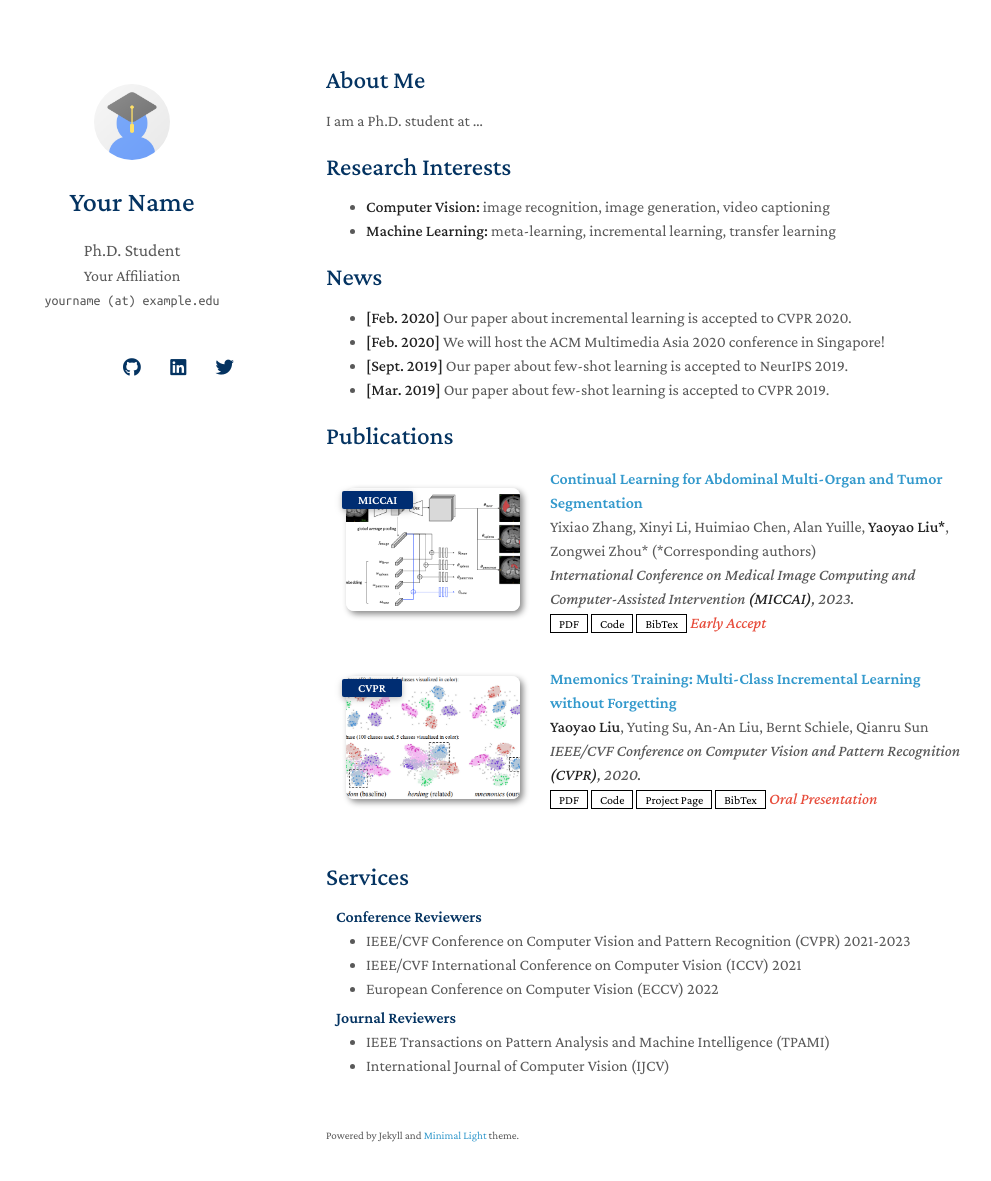
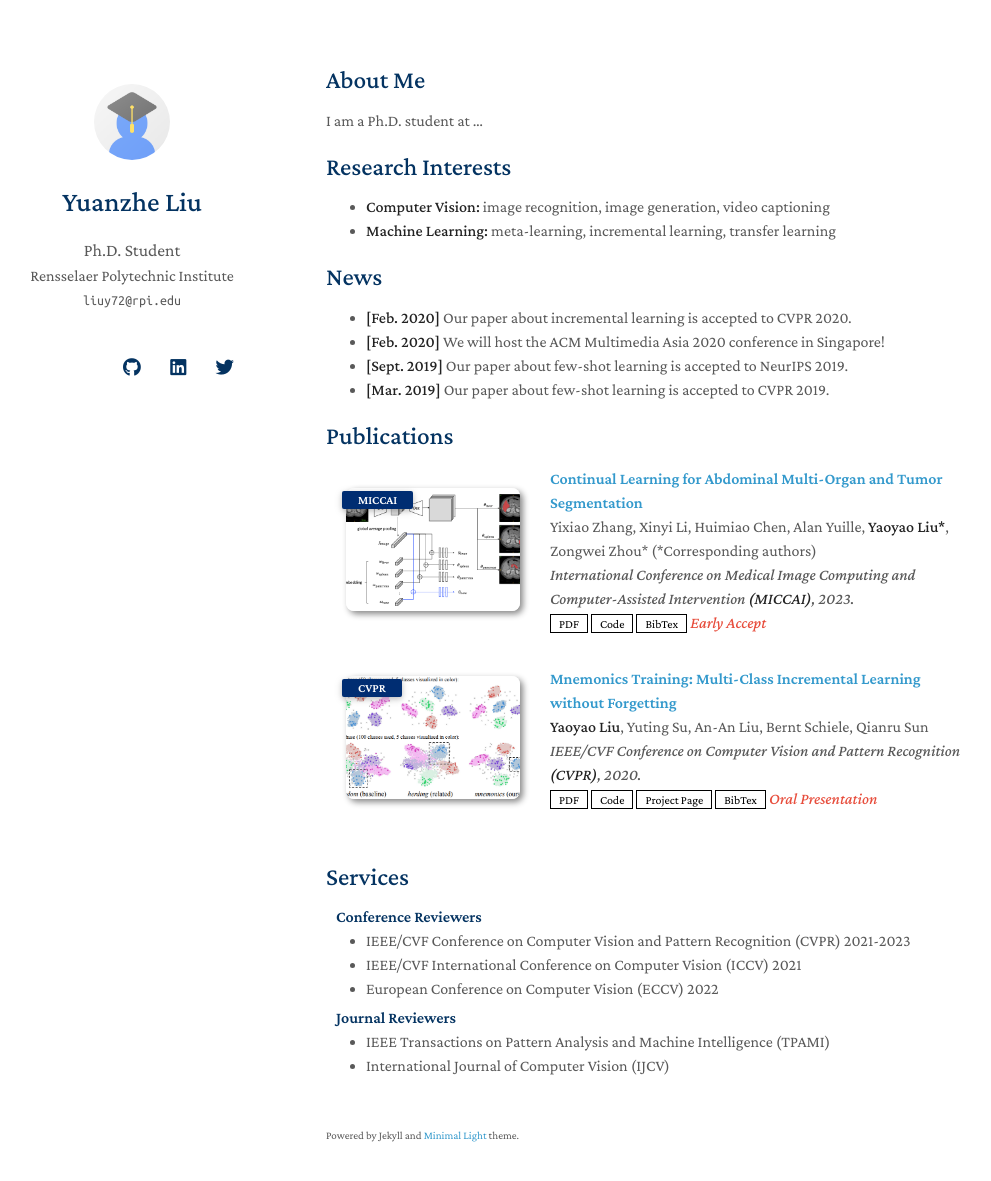
Before and after one commit to ggflow123/ggflow123.github.io, a Jekyll site: the page built from index.md, in a window 1280 px wide and 1216 px high. Shown: the top 1181 px of the window, without its empty margins (144-1135 px from the left). Built offline with Jekyll 4.4.1, drawn with Linux system fonts in a browser that asks for light colours; nearby versions of some CDN libraries; a style sheet for code colours, icons or effects is not loaded; our own code applies the rules of GitHub Pages for plain Markdown files.

Commit message:
Add name

```diff
--- a/_config.yml
+++ b/_config.yml
@@ -1,8 +1,8 @@
 # Basic Information
-title: Your Name
+title: Yuanzhe Liu
 position: Ph.D. Student
-affiliation: Your Affiliation
-email: yourname (at) example.edu
+affiliation: Rensselaer Polytechnic Institute
+email: liuy72@rpi.edu
 
 # Search Engine Optimization (SEO)
 # The following information is used to improve the website traffic from search engines, e.g., Google.
```
